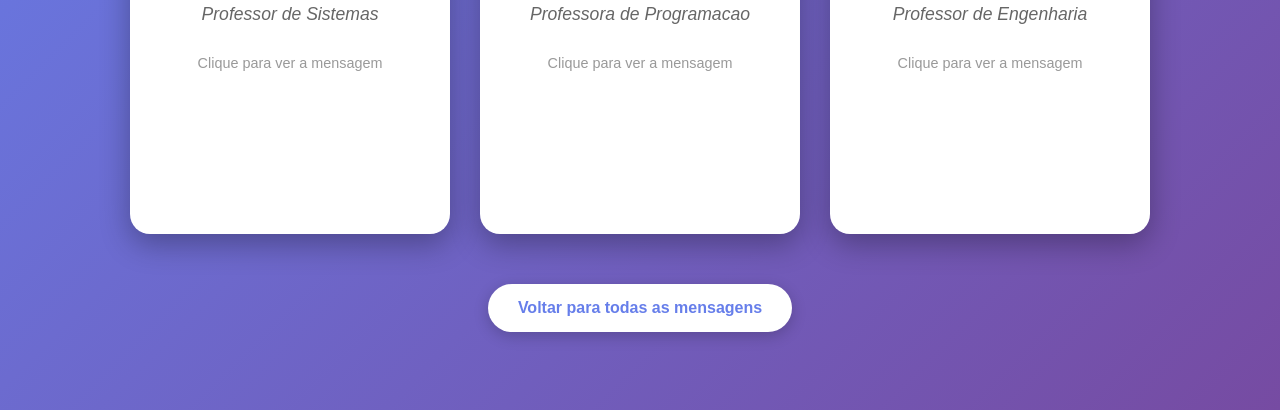
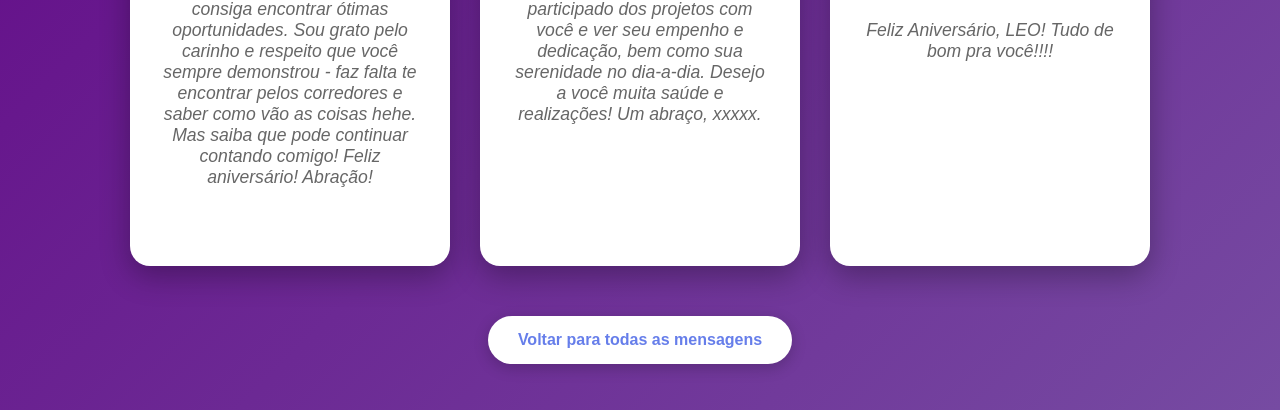
Before and after one commit to kethlenmartins/projeto-zoologico, a website: page mensagens/professores/index.html in a window 1280 px wide. Shown: the part 390-800 px from the top of the page. Drawn offline with Linux system fonts and the light colour scheme.

Commit message:
feat: add professors messages

```diff
--- a/mensagens/professores/index.html
+++ b/mensagens/professores/index.html
@@ -14,7 +14,7 @@
 
     body {
       font-family: 'Arial', sans-serif;
-      background: linear-gradient(135deg, #667eea 0%, #764ba2 100%);
+      background: linear-gradient(135deg, #620786 0%, #764ba2 100%);
       min-height: 100vh;
       display: flex;
       flex-direction: column;
@@ -28,6 +28,10 @@
       font-size: 2.5em;
       margin-bottom: 50px;
       text-align: center;
+    }
+
+    h2 {
+        color: white;
     }
 
     .cards-container {
@@ -144,21 +148,21 @@
 </head>
 <body>
   <h1>Mensagens dos Professores</h1>
+  <h2>Você consegue adivinhar quem mandou cada mensagem?</h2>
+  <br><br>
 
   <div class="cards-container">
     <!-- Card 1 -->
     <div class="card" onclick="this.classList.toggle('flipped')">
       <div class="card-inner">
         <div class="card-front">
-          <div class="professor-name">Prof. Anderson</div>
-          <div class="professor-title">Professor de Sistemas</div>
-          <div class="click-hint">Clique para ver a mensagem</div>
+          <div class="professor-title">Leoooo, parabéns! Desejo a você muitas bênçãos e alegrias neste novo ciclo de vida. E também que neste momento de construção da carreira você consiga encontrar ótimas oportunidades. Sou grato pelo carinho e respeito que você sempre demonstrou - faz falta te encontrar pelos corredores e saber como vão as coisas hehe. Mas saiba que pode continuar contando comigo!
+            Feliz aniversário! Abração!</div>
         </div>
         <div class="card-back">
           <div class="message-content">
-            Leo, que alegria ver voce crescendo e evoluindo a cada dia! Sua dedicacao e entusiasmo inspiram todos ao seu redor. Que este novo ano traga muitas conquistas e aprendizados. Parabens!
+            Felipe Resina
           </div>
-          <div class="message-signature">- Prof. Anderson</div>
         </div>
       </div>
     </div>
@@ -167,15 +171,18 @@
     <div class="card" onclick="this.classList.toggle('flipped')">
       <div class="card-inner">
         <div class="card-front">
-          <div class="professor-name">Prof. Marcia</div>
-          <div class="professor-title">Professora de Programacao</div>
-          <div class="click-hint">Clique para ver a mensagem</div>
+          <div class="professor-title">Léo,
+
+            Parabéns pelo seu aniversário! Foi muito bom ter participado dos projetos com você e ver seu empenho e dedicação, bem como sua serenidade no dia-a-dia. Desejo a você muita saúde e realizações!
+
+            Um abraço,
+
+            xxxxx.</div>
         </div>
         <div class="card-back">
           <div class="message-content">
-            Feliz aniversario, Leo! E um prazer acompanhar seu desenvolvimento e ver sua paixao por aprender. Continue sempre curioso e determinado. Desejo muito sucesso em todos os seus projetos!
+            Tomaz Sasaki
           </div>
-          <div class="message-signature">- Prof. Marcia</div>
         </div>
       </div>
     </div>
@@ -184,15 +191,12 @@
     <div class="card" onclick="this.classList.toggle('flipped')">
       <div class="card-inner">
         <div class="card-front">
-          <div class="professor-name">Prof. Roberto</div>
-          <div class="professor-title">Professor de Engenharia</div>
-          <div class="click-hint">Clique para ver a mensagem</div>
+          <div class="professor-title">Feliz Aniversário, LEO! Tudo de bom pra você!!!!</div>
         </div>
         <div class="card-back">
           <div class="message-content">
-            Leo, parabens pelo seu aniversario! Sua capacidade de resolver problemas complexos e trabalhar em equipe e admiravel. Que este novo ciclo seja repleto de desafios interessantes e grandes realizacoes!
+            Rodolfo Goya
           </div>
-          <div class="message-signature">- Prof. Roberto</div>
         </div>
       </div>
     </div>
```
